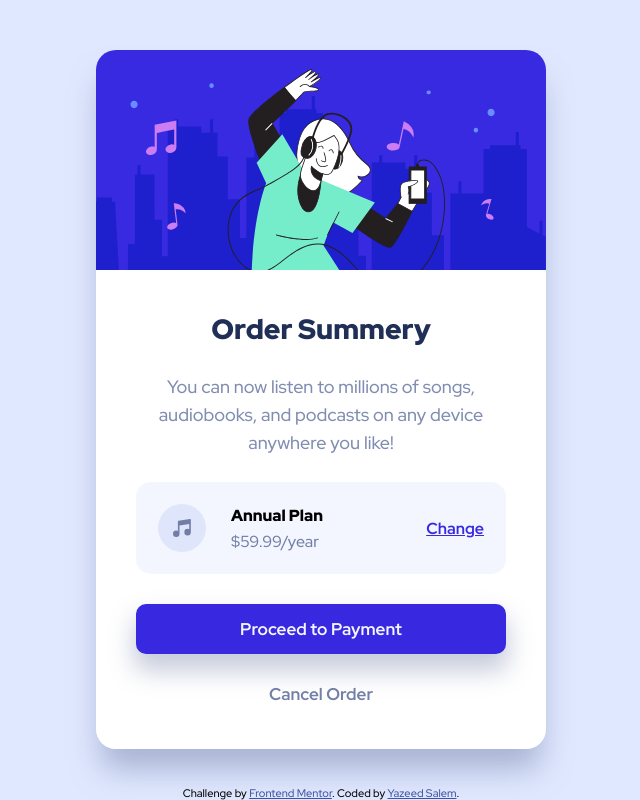
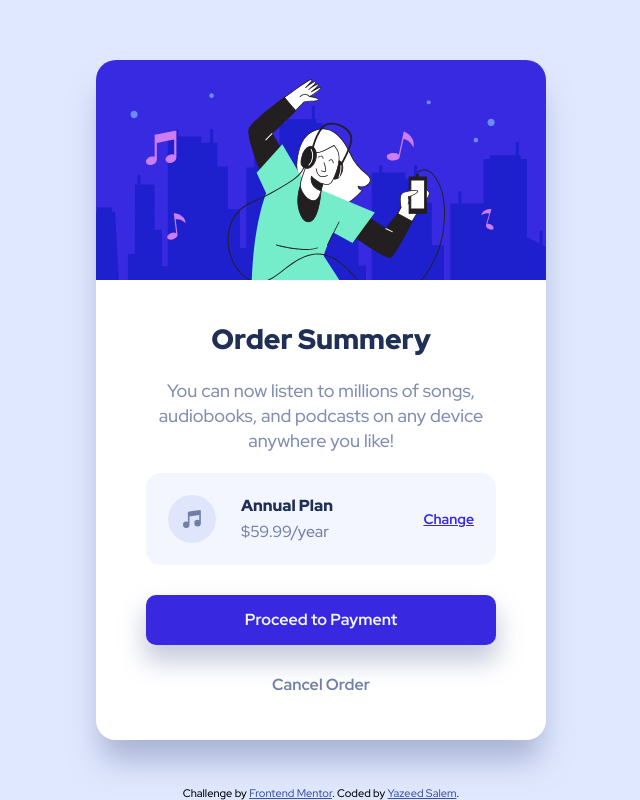
Before and after one commit to ysalem-dev-89/Order-summary-HTML-and-CSS, a plain HTML site: page index.html in a window 1280 px wide. Shown: the whole page, without its empty margins (319-959 px from the left). Drawn offline with Linux system fonts and the light colour scheme.

Commit message:
new update on style.css file

```diff
--- a/style.css
+++ b/style.css
@@ -72,7 +72,7 @@ body {
 }
 
 .content {
-  padding: 4rem 4rem 3rem 4rem;
+  padding: 4rem 5rem 3rem 5rem;
   text-align: center;
   background-color: #fff;
 }
@@ -84,10 +84,10 @@ h1 {
 }
 
 p {
-  padding: 2.5rem 0.5rem;
+  padding: 2rem 0.5rem;
   color: hsl(224, 23%, 55%, 0.9);
   font-size: 1.8rem;
-  line-height: 2.8rem;
+  line-height: 2.5rem;
 }
 
 button,
@@ -126,6 +126,7 @@ a {
 .price span:first-child {
   font-weight: 900;
   margin-bottom: 0.5rem;
+  color: var(--dark-blue);
 }
 
 .price span:last-child {
@@ -135,7 +136,7 @@ a {
 .change {
   color: var(--bright-blue);
   font-weight: 700;
-  font-size: 1.6rem;
+  font-size: 1.4rem;
 }
 
 .change:hover {
@@ -146,7 +147,7 @@ a {
 .cancel {
   width: 100%;
   height: 5rem;
-  font-size: 1.7rem;
+  font-size: 1.6rem;
   font-weight: 700;
   border: none;
   outline: none;
```
